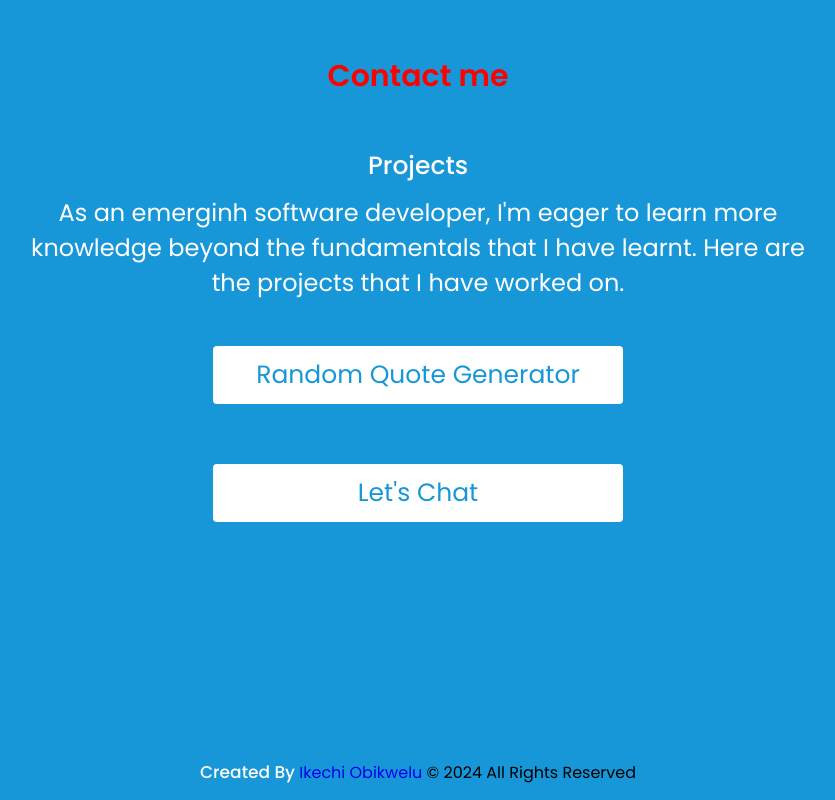
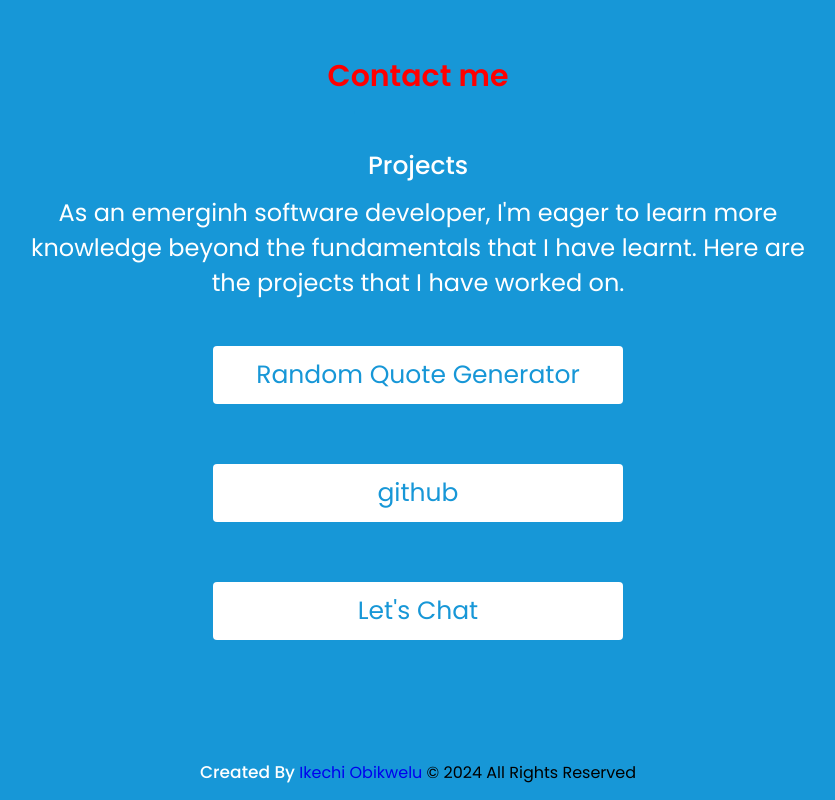
Before and after one commit to iobiDEV/myPortfoliov2---website, a plain HTML site: page index.html in a window 1280 px wide. Shown: the part 1496-2296 px from the top of the page, without its empty margins (222-1057 px from the left). Drawn offline with nearby package versions, Linux system fonts and the light colour scheme.

Commit message:
Add files via upload

```diff
--- a/index.html
+++ b/index.html
@@ -178,6 +178,9 @@
                     <button onclick="location.href='https://iobidev.github.io/RandomQuote---website/'">
                         Random Quote Generator
                     </button>
+                    <button onclick="location.href='https://github.com/iobiDEV'">
+                        github
+                    </button>
                     <button>Let's Chat</button>
                 </div>
             </div>
```
